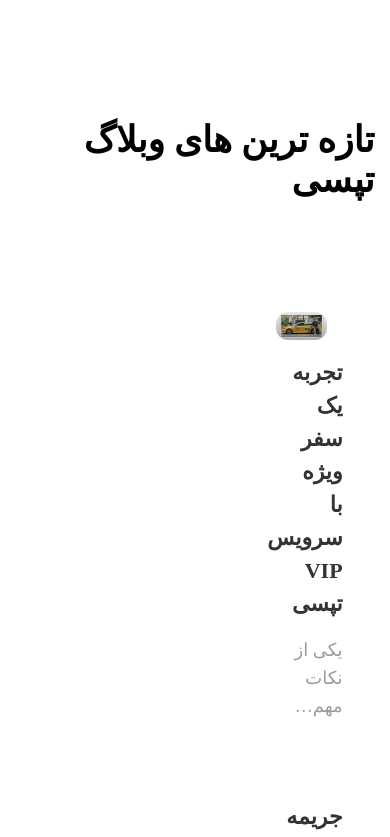
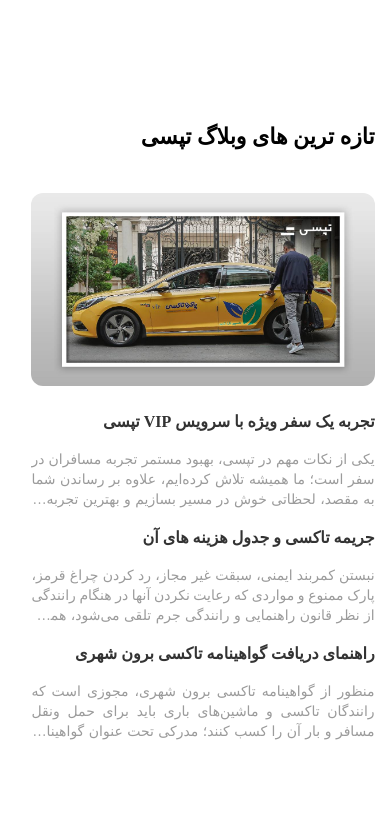
Before and after one commit to Parnia-mohammadi/Tapsi, a React (Vite) app: page / in a window 390 px wide. Shown: the part 4860-5697 px from the top of the page. Built offline with nearby package versions, Linux system fonts and the light colour scheme; a web font is replaced by a local one.

Commit message:
BlogNews became responsive

```diff
--- a/src/components/content/BlogNews.jsx
+++ b/src/components/content/BlogNews.jsx
@@ -3,22 +3,22 @@
 function BlogNews() {
   return (
     <div class="mt-20 px-[6%] md:px-[10%]">
-      <p class="text-4xl mb-16 font-bold">تازه ترین های وبلاگ تپسی</p>
+      <p class="text-[22px] mb-10 md:text-4xl md:mb-16 font-bold">تازه ترین های وبلاگ تپسی</p>
       <div class="flex flex-col gap-4 mb-20 justify-between md:flex-row">
         {blogNews.map((item) => {
           return (
             <div
               key={item.id}
-              class="flex flex-col p-8 w-1/3 rounded-2xl hover:shadow-[0_4px_12px_rgba(0,0,0,0.1)]"
+              class="flex flex-col md:p-8 md:w-1/3 rounded-2xl md:hover:shadow-[0_4px_12px_rgba(0,0,0,0.1)]"
             >
             <a href={item.url}>
                 <img
                 src="../src/assets/pakro-cover.jpg"
                 alt="pakroTapsi"
-                class={`${item.id == 0 ? "block rounded-xl m-4" : "hidden"}`}
+                class={`${item.id == 0 ? "block rounded-xl mb-6" : "hidden"}`}
               />
-              <p class="text-[#333] text-[22px] font-bold mb-4">{item.title}</p>
-              <p class="text-[#9b9b9b] text-lg line-clamp-3 text-ellipsis">{item.text}</p>
+              <p class="text-[#333] text-base text-justify md:text-[22px] font-bold mb-4">{item.title}</p>
+              <p class="text-[#9b9b9b] text-sm text-justify md:text-lg line-clamp-3 text-ellipsis">{item.text}</p>
             </a>
             </div>
           );
```
